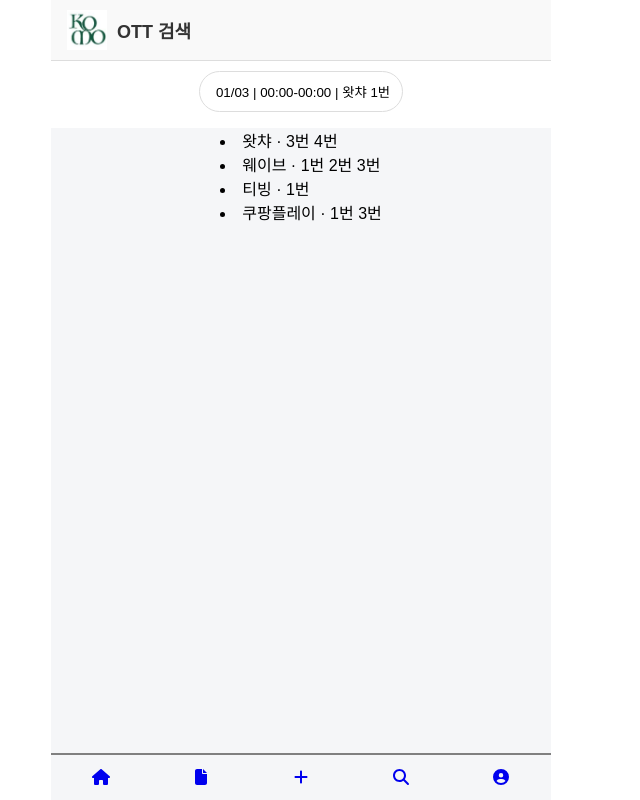
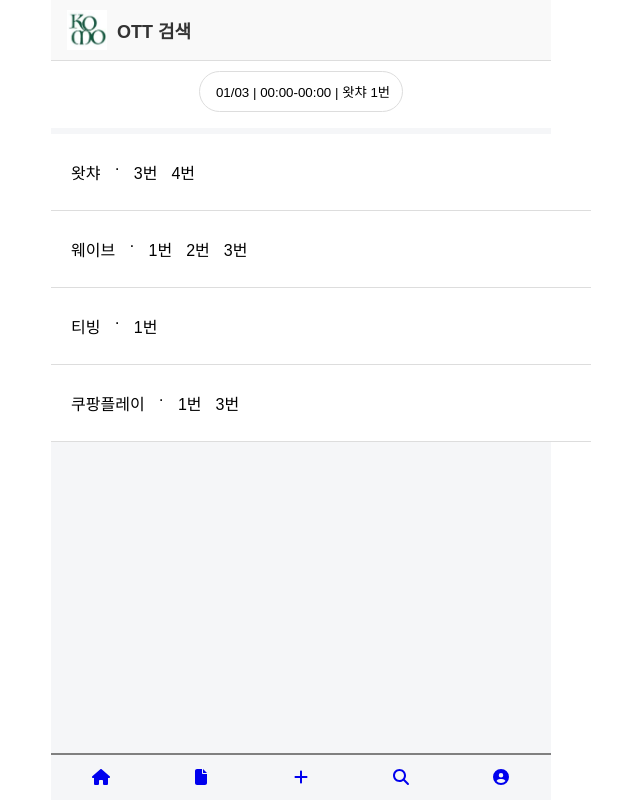
Before and after one commit to NEW-C2H6O/NEW-C2H6O.github.io, a React (Create React App) app: page /seat-search in a window 1280 px wide. Shown: the whole page, without its empty margins (339-979 px from the left). Built offline with nearby package versions, Linux system fonts and the light colour scheme.

Commit message:
#3 feat: 여석 검색 결과에 CSS 적용용

```diff
--- a/src/pages/seatSearch/components/SeatItem.js
+++ b/src/pages/seatSearch/components/SeatItem.js
@@ -1,13 +1,15 @@
+import '../style/seatItem.css';
+
 function SeatItem({ seat }) {
   return (
     <li className='seat-item' key={seat.seatId}>
-      <span> {seat.name} {' · '} </ span>
-
-      {seat.profile.map((profile) =>
-        <span> {profile.name} </ span>
-      )}
+      <span>{seat.name}</span>
+      <span>{'·'}</span>
+      {seat.profile.map((profile) => (
+        <span> {profile.name} </span>
+      ))}
     </li>
   );
 }
 
-export {SeatItem};
+export { SeatItem };
--- a/src/pages/seatSearch/index.js
+++ b/src/pages/seatSearch/index.js
@@ -91,7 +91,7 @@ function SeatSearchPage() {
         </button>
       </div>
 
-      <div className='search-result'>
+      <div className='search-list'>
         {seats.map((seat) => {
           return <SeatItem seat={seat} />;
         })}
--- a/src/pages/seatSearch/style/index.css
+++ b/src/pages/seatSearch/style/index.css
@@ -6,7 +6,7 @@
   flex-direction: column;
   align-items: center;
 
-  background-color: #F5F6F8;
+  background-color: #f5f6f8;
   font-family: Arial, sans-serif;
 }
 
@@ -33,17 +33,18 @@
 
   background-color: #ffffff;
   border-radius: 28px;
-  border: 1px solid #DDDDDD;
+  border: 1px solid #dddddd;
 }
 
-.seach-result {
+.search-list {
   width: 100%;
-  box-sizing: border-box;
+  margin-top: 6px;
 
   display: flex;
   flex-direction: column;
-  align-items: flex-start;
-  box-sizing: border-box;
+  justify-content: left;
 
   background-color: #ffffff;
+
+  list-style: none;
 }
--- a/src/pages/seatSearch/style/seatItem.css
+++ b/src/pages/seatSearch/style/seatItem.css
@@ -1,11 +1,19 @@
-.seat-info {
+.seat-item {
   width: 100%;
 
   display: flex;
   flex-direction: row;
+  justify-content: flex-start;
   align-items: flex-start;
-  gap: 20px;
+  gap: 14px;
 
-  padding: 20px;
-  box-sizing: border-box;
+  padding-left: 20px;
+  padding-right: 20px;
+  padding-top: 26px;
+  padding-bottom: 26px;
+
+  border-bottom: solid 1px;
+  border-color: #dddddd;
+
+  text-align: center;
 }
```
